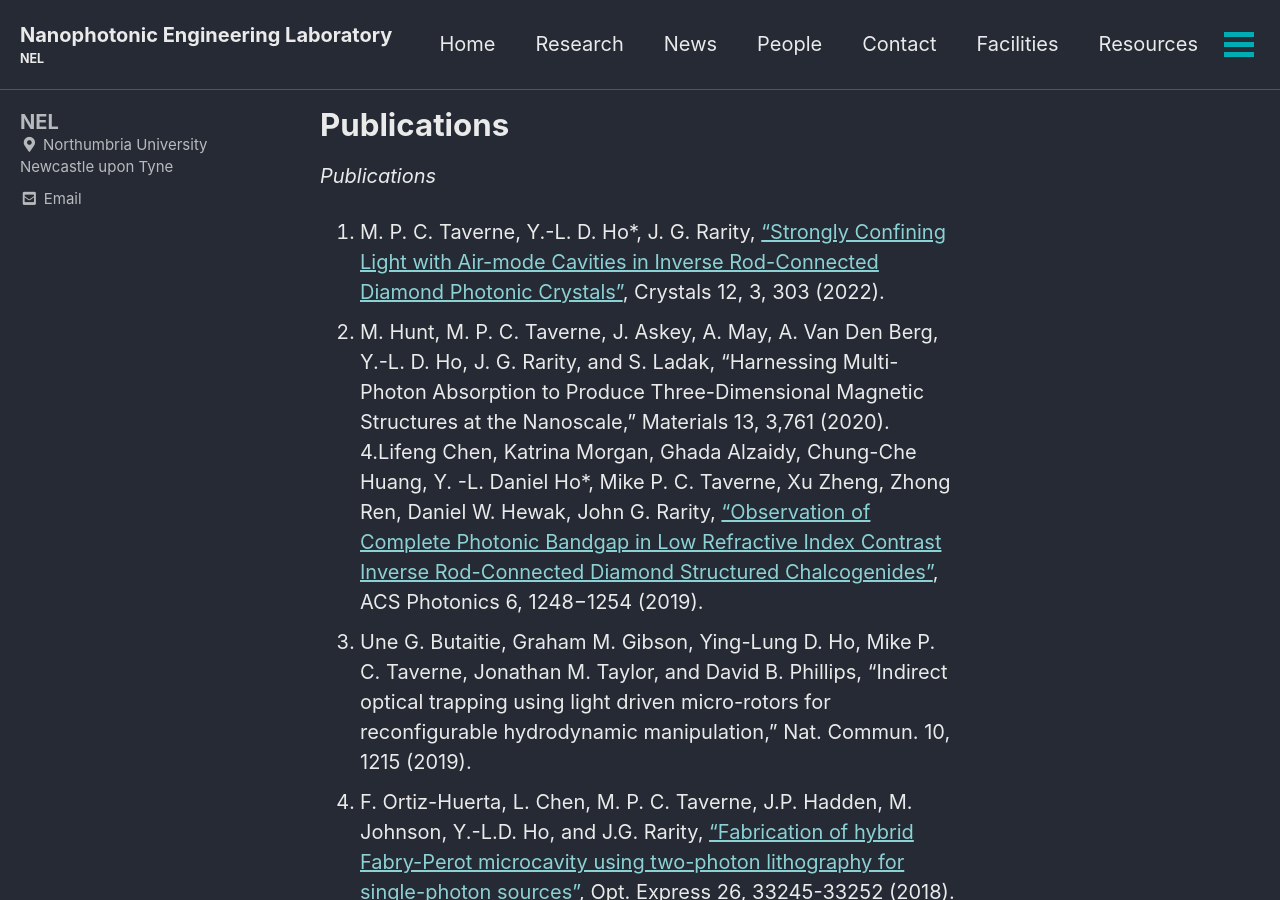
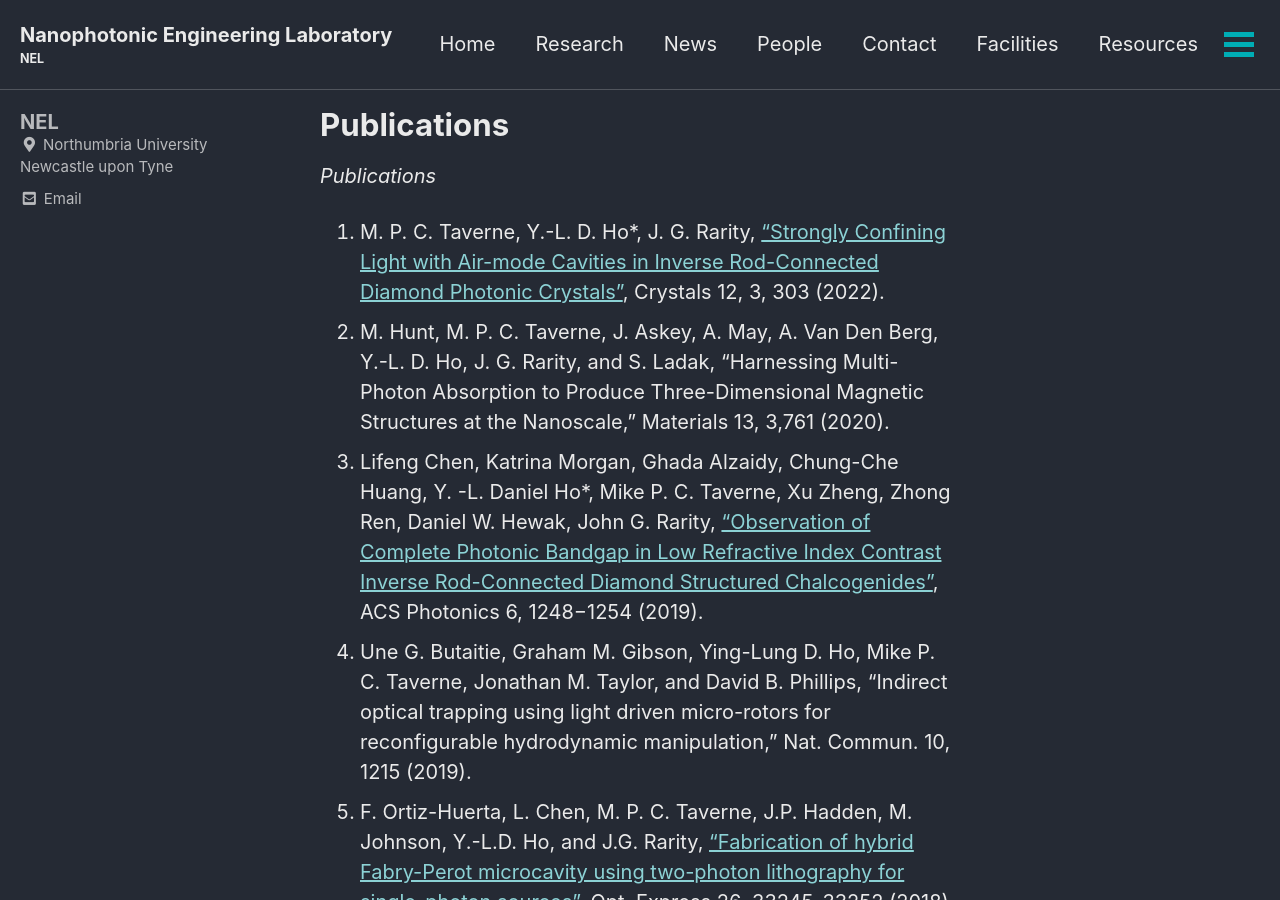
Before and after one commit to qubits/nanophotonicenglab.github.io, a Jekyll site: the page built from _pages/Publications.md, in a window 1280 px wide and 900 px high. Built offline with Jekyll 4.4.1, drawn with Linux system fonts in a browser that asks for light colours; cached includes are drawn as plain includes.

Commit message:
Update Publications.md

```diff
--- a/_pages/Publications.md
+++ b/_pages/Publications.md
@@ -9,7 +9,7 @@ comments: true
 
 1. M. P. C. Taverne, Y.-L. D. Ho*, J. G. Rarity, [“Strongly Confining Light with Air-mode Cavities in Inverse Rod-Connected Diamond Photonic Crystals”](https://doi.org/10.3390/cryst12030303), Crystals 12, 3, 303 (2022).
 2. M. Hunt, M. P. C. Taverne, J. Askey, A. May, A. Van Den Berg, Y.-L. D. Ho, J. G. Rarity, and S. Ladak, “Harnessing Multi-Photon Absorption to Produce Three-Dimensional Magnetic Structures at the Nanoscale,” Materials 13, 3,761 (2020).
-4.Lifeng Chen, Katrina Morgan, Ghada Alzaidy, Chung-Che Huang, Y. -L. Daniel Ho*, Mike P. C. Taverne, Xu Zheng, Zhong Ren, Daniel W. Hewak, John G. Rarity, [“Observation of Complete Photonic Bandgap in Low Refractive Index Contrast Inverse Rod-Connected Diamond Structured Chalcogenides”](https://doi.org/10.1021/acsphotonics.9b00184), ACS Photonics 6, 1248−1254 (2019).
+3. Lifeng Chen, Katrina Morgan, Ghada Alzaidy, Chung-Che Huang, Y. -L. Daniel Ho*, Mike P. C. Taverne, Xu Zheng, Zhong Ren, Daniel W. Hewak, John G. Rarity, [“Observation of Complete Photonic Bandgap in Low Refractive Index Contrast Inverse Rod-Connected Diamond Structured Chalcogenides”](https://doi.org/10.1021/acsphotonics.9b00184), ACS Photonics 6, 1248−1254 (2019).
 5.	Une G. Butaitie, Graham M. Gibson, Ying-Lung D. Ho, Mike P. C. Taverne, Jonathan M. Taylor, and David B. Phillips, “Indirect optical trapping using light driven micro-rotors for reconfigurable hydrodynamic manipulation,” Nat. Commun. 10, 1215 (2019).
 6. F. Ortiz-Huerta, L. Chen, M. P. C.  Taverne, J.P. Hadden, M. Johnson, Y.-L.D. Ho, and J.G. Rarity, ["Fabrication of hybrid Fabry-Perot microcavity using two-photon lithography for single-photon sources"](https://doi.org/10.1364/OE.26.033245), Opt. Express 26, 33245-33252 (2018).
 7. J.-D. Lin, Y.-L. D. Ho*, L. Chen, M. Lopez-Garcia, S.-A. Jiang, M. P. C. Taverne, C.-R. Lee, and J. G. Rarity, [“Microstructure-Stabilized Blue Phase Liquid Crystals”](https://doi.org/10.1021/acsomega.8b01749) ACS Omega 3, 15435–15441 (2018).
```
